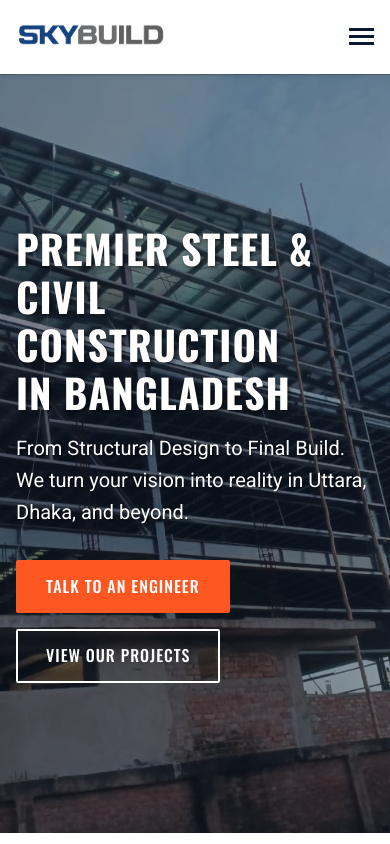
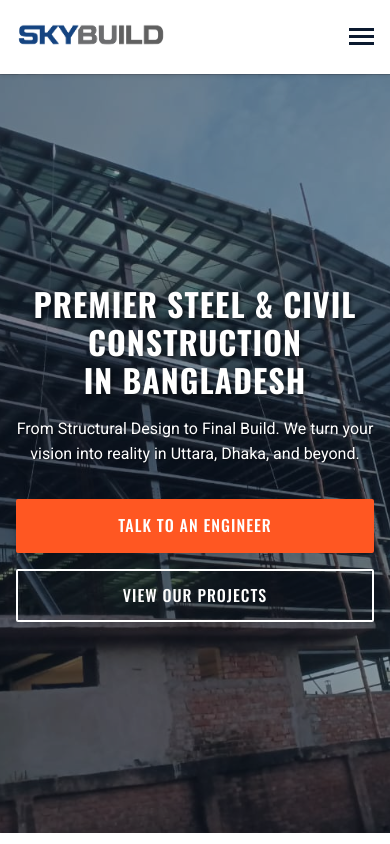
Before and after one commit to JulkarNaeem/skybuild-website, a React (Vite) app in the folder web-app/: page / in a window 390 px wide. Shown: the top 844 px of the page. Built offline with nearby package versions, Linux system fonts and the light colour scheme.

Commit message:
Optimize responsive design and add PWA features

```diff
--- a/web-app/index.html
+++ b/web-app/index.html
@@ -1,16 +1,25 @@
 <!doctype html>
 <html lang="en">
+
 <head>
   <meta charset="UTF-8" />
   <link rel="icon" type="image/svg+xml" href="/vite.svg" />
+  <link rel="manifest" href="/manifest.json">
+  <meta name="theme-color" content="#0A192F">
+  <meta name="apple-mobile-web-app-capable" content="yes">
+  <meta name="apple-mobile-web-app-status-bar-style" content="black-translucent">
   <link rel="preconnect" href="https://fonts.googleapis.com">
   <link rel="preconnect" href="https://fonts.gstatic.com" crossorigin>
-    <link href="https://fonts.googleapis.com/css2?family=Oswald:wght@400;500;700&family=Roboto:wght@300;400;500;700&display=swap" rel="stylesheet">
+  <link
+    href="https://fonts.googleapis.com/css2?family=Oswald:wght@400;500;700&family=Roboto:wght@300;400;500;700&display=swap"
+    rel="stylesheet">
   <meta name="viewport" content="width=device-width, initial-scale=1.0" />
   <title>Sky Build - Premier Steel & Civil Construction</title>
 </head>
+
 <body>
   <div id="root"></div>
   <script type="module" src="/src/main.jsx"></script>
 </body>
+
 </html>
--- a/web-app/src/components/Hero.css
+++ b/web-app/src/components/Hero.css
@@ -49,11 +49,29 @@
 
 @media (max-width: 768px) {
     .hero-title {
-        font-size: 2.5rem;
+        font-size: 2rem;
+        text-align: center;
+    }
+
+    .hero-content {
+        text-align: center;
+        padding: 0 var(--spacing-md);
+    }
+
+    .hero-subtitle {
+        font-size: 1rem;
+        margin-left: auto;
+        margin-right: auto;
     }
 
     .hero-buttons {
         flex-direction: column;
-        align-items: flex-start;
+        align-items: center;
+        width: 100%;
+    }
+
+    .hero-buttons .btn {
+        width: 100%;
+        text-align: center;
     }
 }
--- a/web-app/src/index.css
+++ b/web-app/src/index.css
@@ -27,6 +27,13 @@
   box-sizing: border-box;
   margin: 0;
   padding: 0;
+  padding: 0;
+}
+
+img,
+video {
+  max-width: 100%;
+  height: auto;
 }
 
 body {
```
Also changed, not shown: web-app/public/assets/skybuild-logo-192.png (added), web-app/public/assets/skybuild-logo-512.png (added), web-app/public/manifest.json (added). Lines whose indentation alone changed are shown as unchanged.
